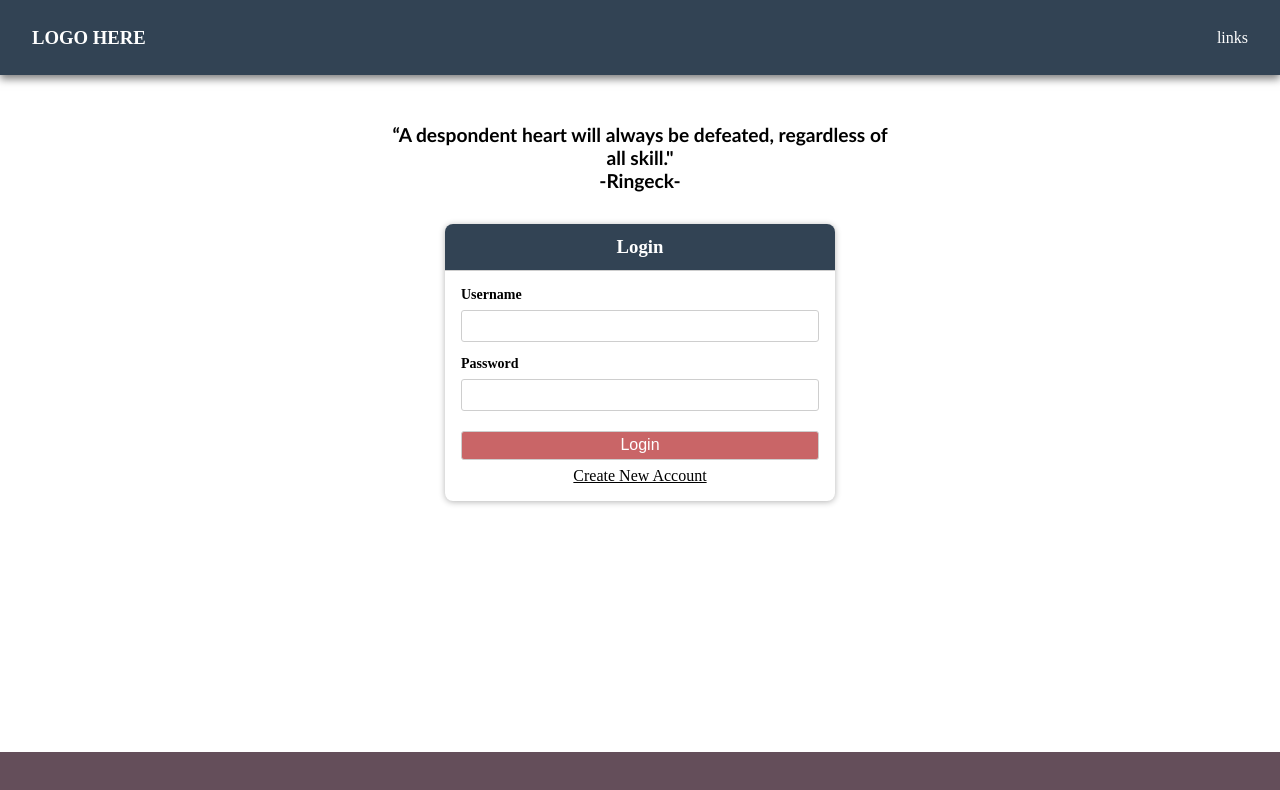
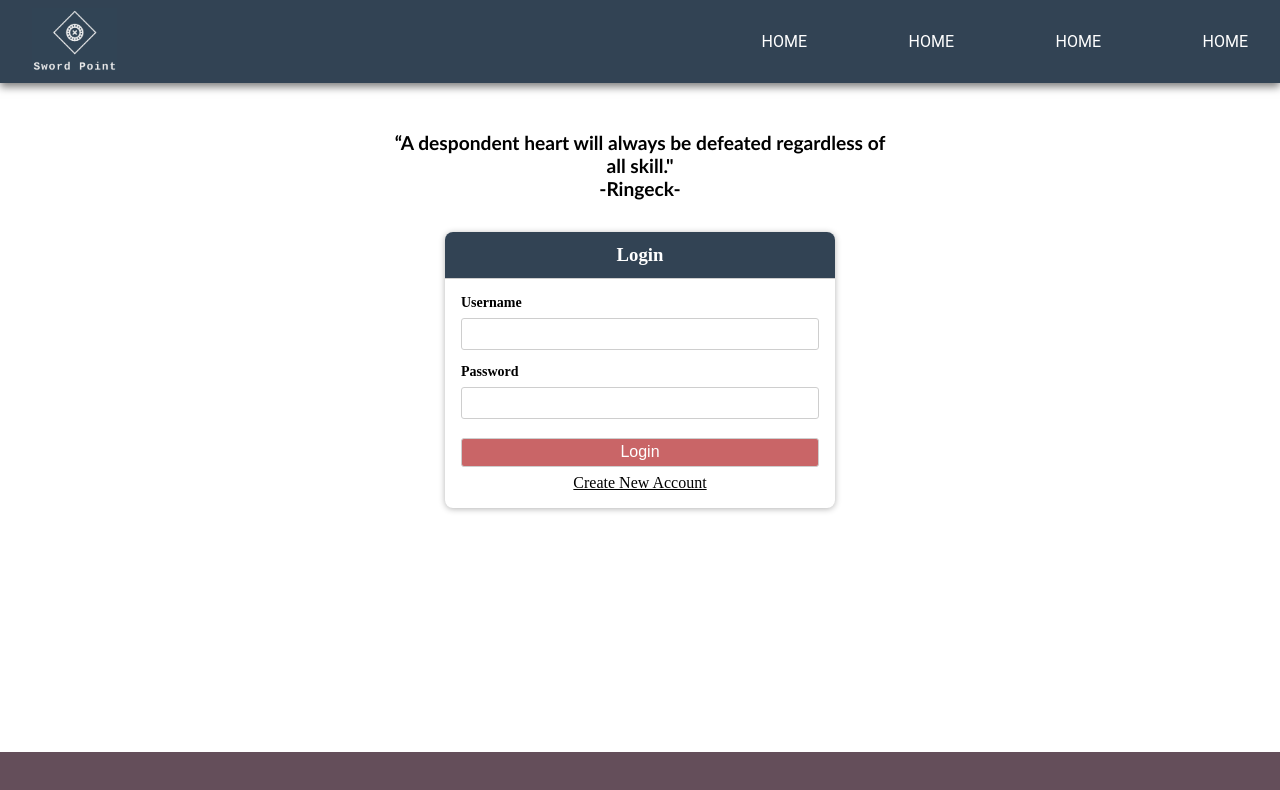
Before and after one commit to eolculnamo2/tournament-app, a React app in the folder client/: page / in a window 1280 px wide. Shown: the top 790 px of the page. Built offline with nearby package versions, Linux system fonts and the light colour scheme.

Commit message:
Desktop header

```diff
--- a/client/index.html
+++ b/client/index.html
@@ -4,8 +4,9 @@
 <head>
   <meta charset="UTF-8">
   <meta name="viewport" content="width=device-width, initial-scale=1.0">
+  <link rel="icon" href="https://image.ibb.co/c76tRy/head_icon.png" sizes="16x16 32x32" type="image/png">
   <meta http-equiv="X-UA-Compatible" content="ie=edge">
-  <title>Document</title>
+  <title>Sword Point: HEMA Tournament Software</title>
 </head>
 
 <body>
--- a/client/package.json
+++ b/client/package.json
@@ -33,6 +33,7 @@
     "terser-webpack-plugin": "^1.4.1",
     "ts-loader": "^6.0.4",
     "typescript": "^3.5.3",
+    "url-loader": "^2.1.0",
     "webpack": "^4.39.1",
     "webpack-cli": "^3.3.6",
     "webpack-dev-server": "^3.7.2"
--- a/client/src/components/Header/Header.tsx
+++ b/client/src/components/Header/Header.tsx
@@ -1,10 +1,24 @@
 import React from 'react';
+import { Link } from 'react-router-dom';
+// @ts-ignore
+import Logo from '../../../assets/images/logo.png';
 
 function Header(): JSX.Element {
   return (
     <div className="Header">
-      <h3>LOGO HERE</h3>
-      <div>links</div>
+      <Link to="/">
+        <img
+          className="Header__logo"
+          src={Logo}
+          alt="Sword-Point Hema Tournament Software"
+        />
+      </Link>
+      <div className="Header__links-wrap">
+        <Link to="/">Home</Link>
+        <Link to="/">Home</Link>
+        <Link to="/">Home</Link>
+        <Link to="/">Home</Link>
+      </div>
     </div>
   );
 }
--- a/client/src/components/RandomQuote/RandomQuote.tsx
+++ b/client/src/components/RandomQuote/RandomQuote.tsx
@@ -3,8 +3,7 @@ import { IRandomQuote } from '../../../../constants/interfaces';
 
 const quotes: Array<IRandomQuote> = [
   {
-    text:
-      'A despondent heart will always be defeated, regardless of all skill.',
+    text: 'A despondent heart will always be defeated regardless of all skill.',
     author: 'Ringeck',
   },
 ];
--- a/client/src/scss/components/Header.scss
+++ b/client/src/scss/components/Header.scss
@@ -10,3 +10,24 @@ $block: '.Header';
   box-shadow: 0px 4px 8px rgba(0, 0, 0, .5);
   box-sizing: border-box;
 }
+
+#{$block}__logo {
+  width: 85px;
+}
+
+#{$block}__links-wrap {
+  width: 40%;
+  display: flex;
+  justify-content: space-between;
+
+  a {
+    font-family: 'Roboto', 'Trebuchet MS', sans-serif;
+    color: white;
+    text-decoration: none;
+    text-transform: uppercase;
+
+    &:hover {
+      color: lightblue;
+    }
+  }
+}
```
Also changed, not shown: client/assets/images/logo.png (added), 1 other file (tests, documents, lock files or other folders).
